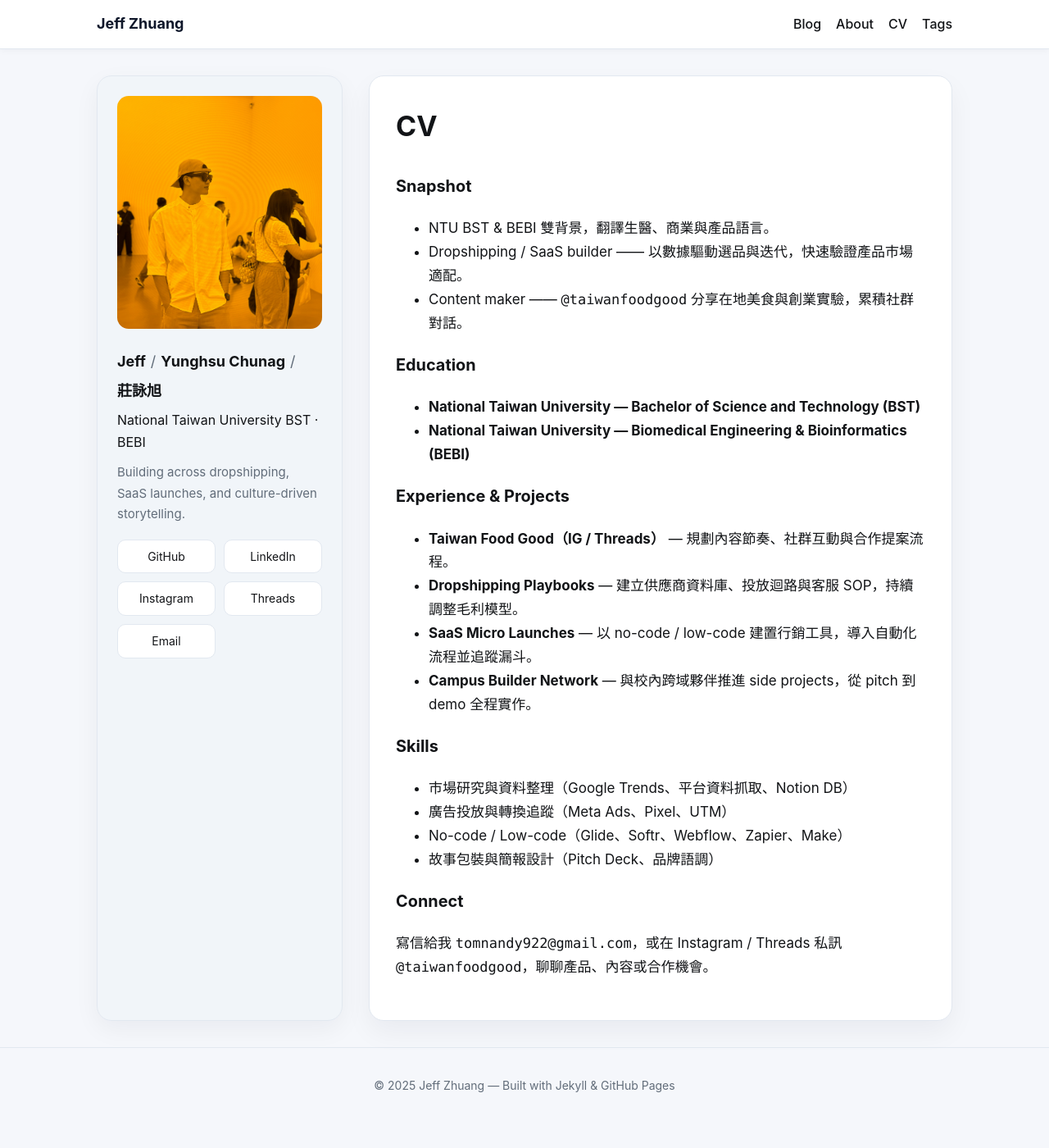
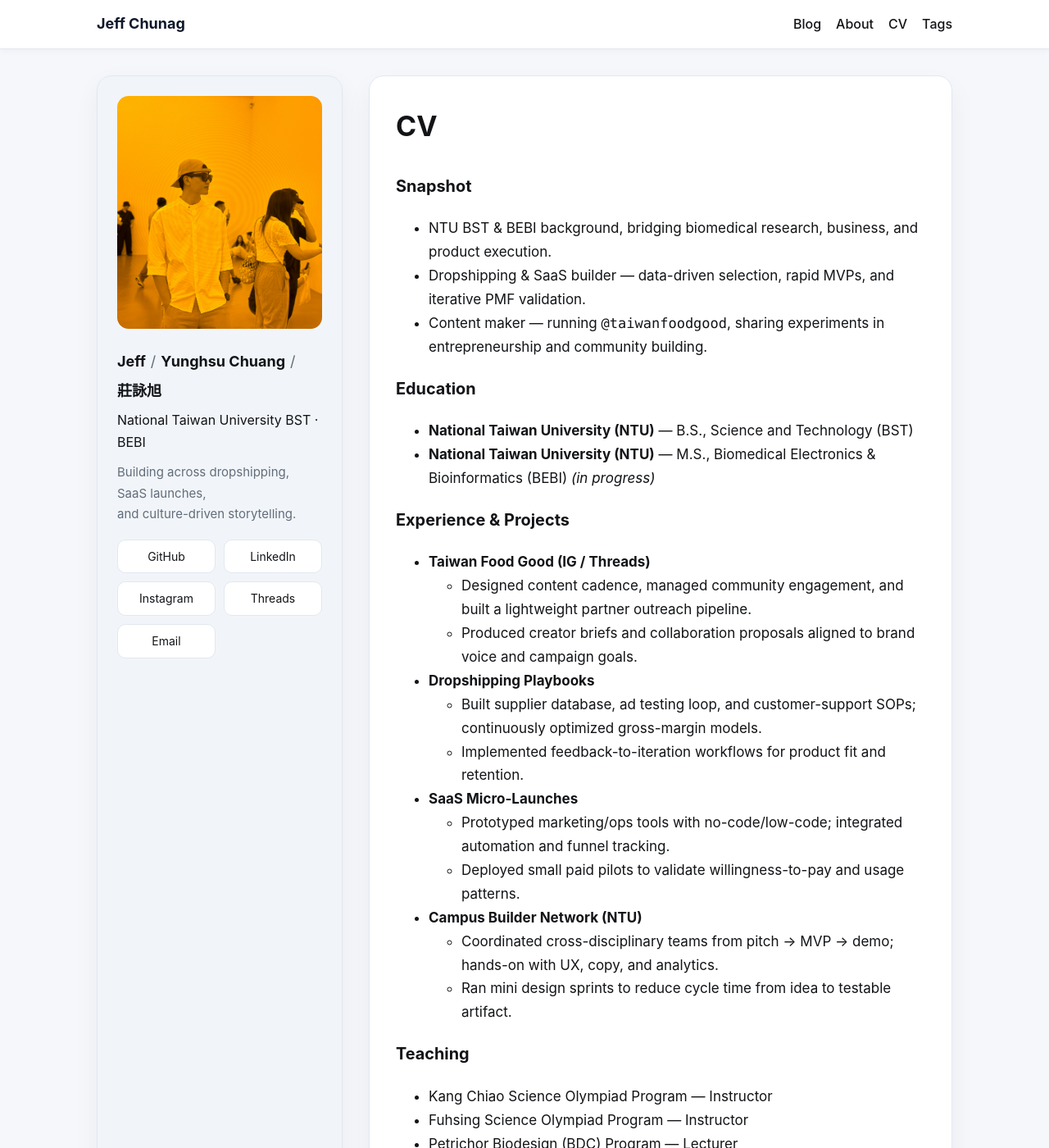
Before and after one commit to Jeff20151/personal_website, a Jekyll site: the page built from cv.md, in a window 1280 px wide and 1400 px high. Shown: the whole window at 82% size. Built offline with Jekyll 4.4.1, drawn with Linux system fonts in a browser that asks for light colours; some of the changed text lies outside the part shown.

Commit message:
Refresh biography and CV content

```diff
--- a/_config.yml
+++ b/_config.yml
@@ -1,4 +1,4 @@
-title: Jeff Zhuang
+title: Jeff Chunag
 description: "Notes on dropshipping, SaaS experiments, and a multi-hyphenate builder journey."
 url: https://Jeff20151.github.io
 baseurl: "/personal_website"
@@ -13,15 +13,15 @@ plugins:
 
 # Author profile (used in sidebar and meta)
 author:
-  name: "Jeff Zhuang"
+  name: "Jeff Chunag"
   aliases:
     - "Jeff"
-    - "Yunghsu Chunag"
+    - "Yunghsu Chuang"
     - "莊詠旭"
   title: "National Taiwan University BST · BEBI"
   email: "tomnandy922@gmail.com"
   location: "Taipei, Taiwan"
-  bio: "Building across dropshipping, SaaS launches, and culture-driven storytelling."
+  bio: "Building across dropshipping,<br>SaaS launches,<br>and culture-driven storytelling."
   avatar: "/assets/img/avatar.jpg"
   socials:
     github: Jeff20151
@@ -52,7 +52,7 @@ tag_page: /tags
 # SEO
 seo:
   type: "Person"
-  name: "Jeff Zhuang"
+  name: "Jeff Chunag"
 
 # Exclude from processing
 exclude:
--- a/cv.md
+++ b/cv.md
@@ -5,25 +5,51 @@ permalink: /cv
 ---
 
 ### Snapshot
-- NTU BST & BEBI 雙背景，翻譯生醫、商業與產品語言。
-- Dropshipping / SaaS builder —— 以數據驅動選品與迭代，快速驗證產品市場適配。
-- Content maker —— `@taiwanfoodgood` 分享在地美食與創業實驗，累積社群對話。
+- NTU BST & BEBI background, bridging biomedical research, business, and product execution.
+- Dropshipping & SaaS builder — data-driven selection, rapid MVPs, and iterative PMF validation.
+- Content maker — running `@taiwanfoodgood`, sharing experiments in entrepreneurship and community building.
 
 ### Education
-- **National Taiwan University — Bachelor of Science and Technology (BST)**
-- **National Taiwan University — Biomedical Engineering & Bioinformatics (BEBI)**
+- **National Taiwan University (NTU)** — B.S., Science and Technology (BST)
+- **National Taiwan University (NTU)** — M.S., Biomedical Electronics & Bioinformatics (BEBI) *(in progress)*
 
 ### Experience & Projects
-- **Taiwan Food Good（IG / Threads）** — 規劃內容節奏、社群互動與合作提案流程。
-- **Dropshipping Playbooks** — 建立供應商資料庫、投放迴路與客服 SOP，持續調整毛利模型。
-- **SaaS Micro Launches** — 以 no-code / low-code 建置行銷工具，導入自動化流程並追蹤漏斗。
-- **Campus Builder Network** — 與校內跨域夥伴推進 side projects，從 pitch 到 demo 全程實作。
+- **Taiwan Food Good (IG / Threads)**
+  - Designed content cadence, managed community engagement, and built a lightweight partner outreach pipeline.
+  - Produced creator briefs and collaboration proposals aligned to brand voice and campaign goals.
+- **Dropshipping Playbooks**
+  - Built supplier database, ad testing loop, and customer-support SOPs; continuously optimized gross-margin models.
+  - Implemented feedback-to-iteration workflows for product fit and retention.
+- **SaaS Micro-Launches**
+  - Prototyped marketing/ops tools with no-code/low-code; integrated automation and funnel tracking.
+  - Deployed small paid pilots to validate willingness-to-pay and usage patterns.
+- **Campus Builder Network (NTU)**
+  - Coordinated cross-disciplinary teams from pitch → MVP → demo; hands-on with UX, copy, and analytics.
+  - Ran mini design sprints to reduce cycle time from idea to testable artifact.
+
+### Teaching
+- Kang Chiao Science Olympiad Program — Instructor
+- Fuhsing Science Olympiad Program — Instructor
+- Petrichor Biodesign (BDC) Program — Lecturer
+- NTU EE — Machine Learning — Teaching Assistant
 
 ### Skills
-- 市場研究與資料整理（Google Trends、平台資料抓取、Notion DB）
-- 廣告投放與轉換追蹤（Meta Ads、Pixel、UTM）
-- No-code / Low-code（Glide、Softr、Webflow、Zapier、Make）
-- 故事包裝與簡報設計（Pitch Deck、品牌語調）
+- Market research & data gathering: Google Trends, marketplace scraping, Notion DB design
+- Performance marketing & tracking: Meta Ads, Pixel setup, UTM planning, conversion analytics
+- No-code / Low-code: Glide, Softr, Webflow, Zapier, Make
+- Storytelling & presentation: Pitch decks, brand voice, narrative structure
+- Machine learning: prototyping ML-assisted features (classification, basic NLP/vision) with the Python ecosystem
+
+### Selected Involvement & Recognition
+- iGEM Graduate Team — Gold Medal (2024)
+- Biodesign Challenge — Instructor (2025)
+- iGEM — Judge (2025)
+- CEO, 市檜 (Shihui) (2025)
+- CEO, PresenterAI (2025)
+- Cross-border e-commerce (Dropshipping) entrepreneur (2025)
+- Member, NTU d.school (since 2024)
 
 ### Connect
-寫信給我 `tomnandy922@gmail.com`，或在 Instagram / Threads 私訊 `@taiwanfoodgood`，聊聊產品、內容或合作機會。
+Email `tomnandy922@gmail.com` or DM `@taiwanfoodgood` on Instagram/Threads to discuss products, content, or collaborations.
+
+> “I build at the intersection of science, business, and design — turning ideas into experiments, and experiments into impact.”
```
Also changed, not shown: about.md (+15 -7 lines).
